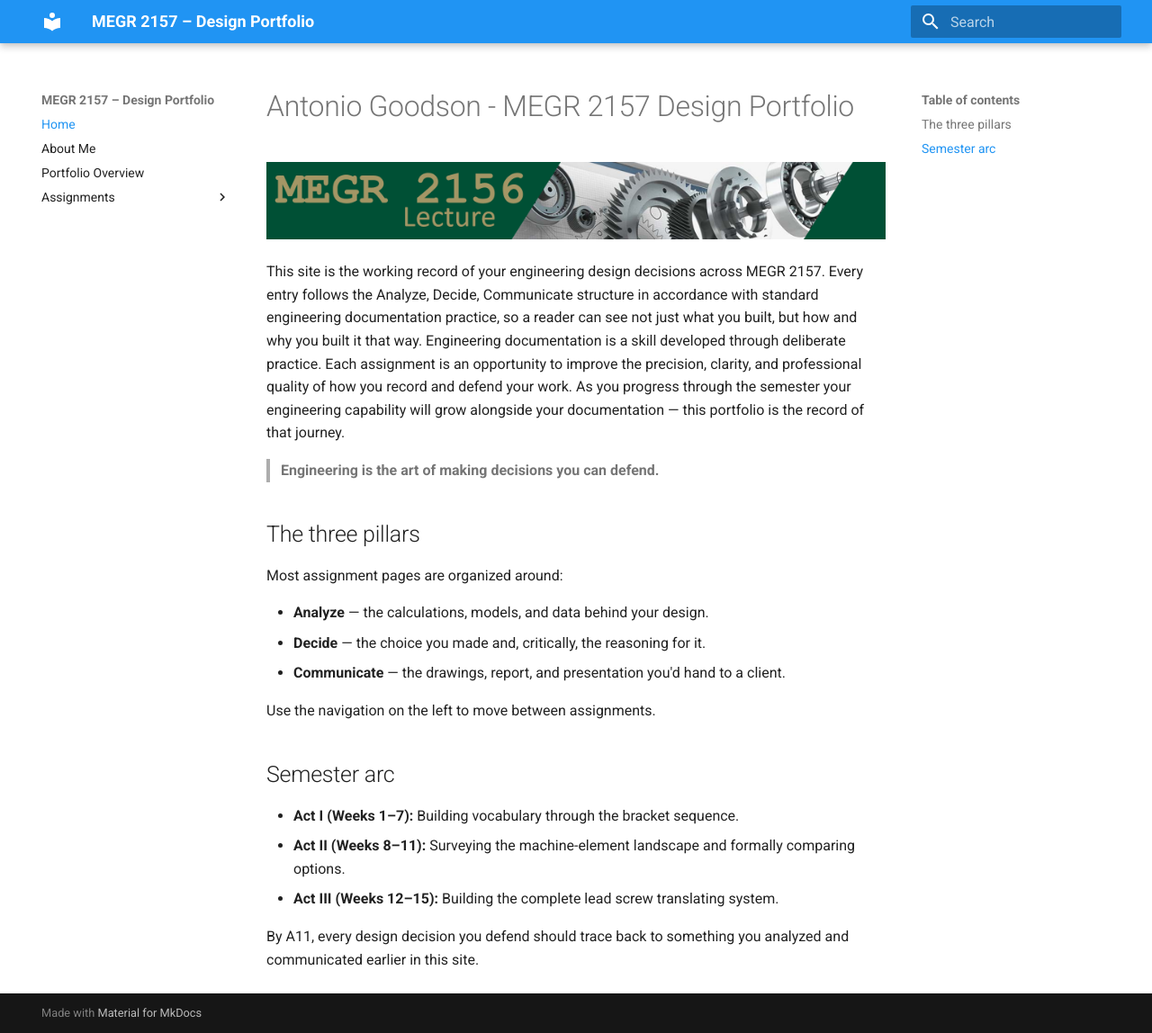
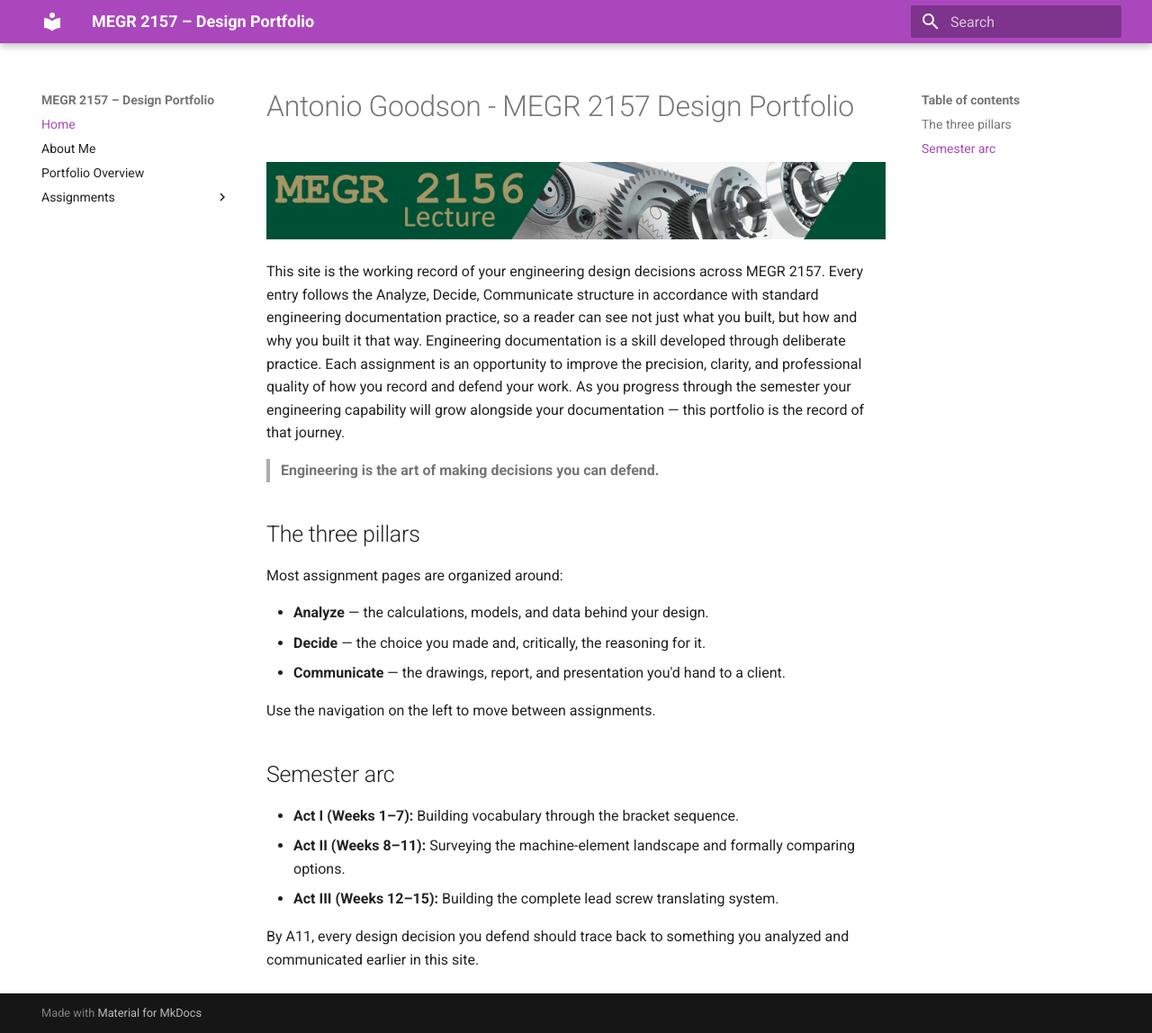
Before and after one commit to AntGo36/design-projects-portfolio, an MkDocs documentation site: the page built from docs/index.md, in a window 1280 px wide and 1148 px high. Shown: the whole window at 90% size. Built offline with MkDocs 1.6.1 and Material for MkDocs 9.7.7, drawn with Linux system fonts in a browser that asks for light colours.

Commit message:
Update mkdocs.yml

```diff
--- a/mkdocs.yml
+++ b/mkdocs.yml
@@ -4,7 +4,7 @@ site_description: Design portfolio documentation, built with the Analyze / Decid
 theme:
   name: material
   palette:
-    primary: blue
+    primary: purple
   features:
     - navigation.instant
     - navigation.tracking
```
